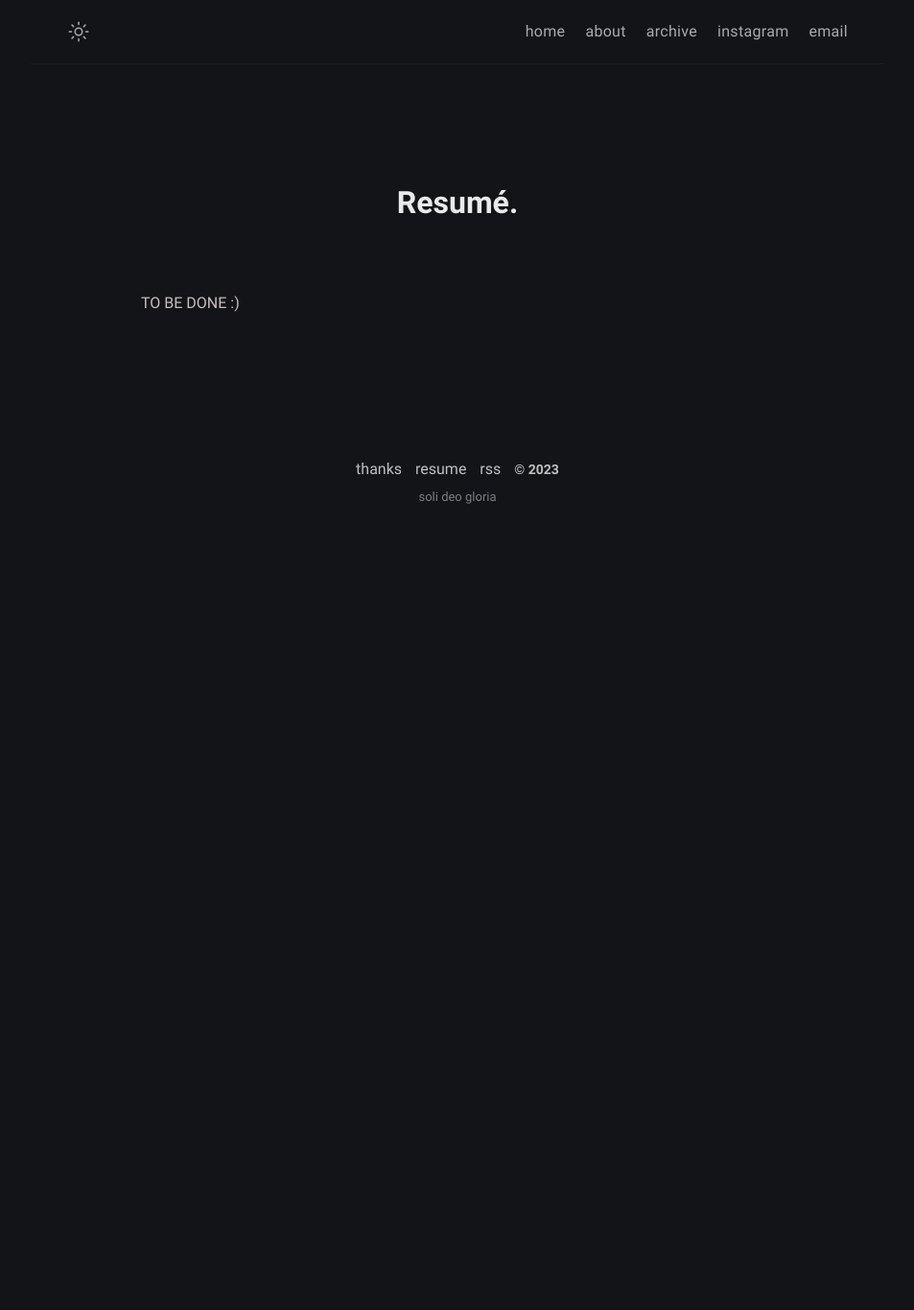
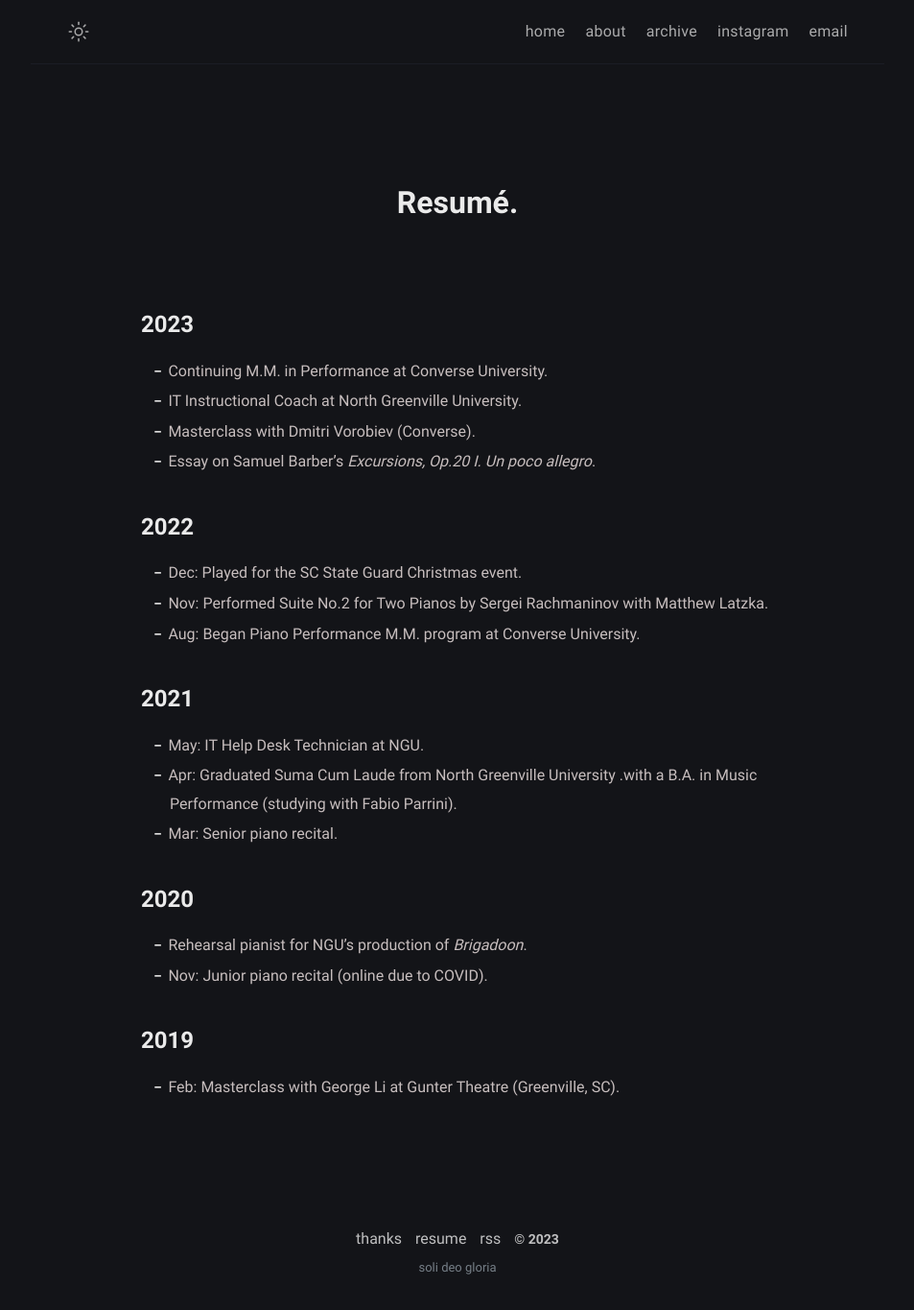
Before and after one commit to atrial-albumen/atrial-albumen.github.io, a Jekyll site: the page built from resume.md, in a window 1280 px wide. Shown: the whole page at 96% size, without its empty margins (163-1116 px from the left). Built offline with Jekyll 4.4.1, drawn with Linux system fonts in a browser that asks for light colours; before the commit the page ends 900 px from its top, so only the background shows below that.

Commit message:
Update resume.md

```diff
--- a/resume.md
+++ b/resume.md
@@ -6,4 +6,30 @@
 comments: false
 ---
 
-TO BE DONE :)
+# 2023
+
+* Continuing M.M. in Performance at Converse University.
+* IT Instructional Coach at North Greenville University.
+* Masterclass with Dmitri Vorobiev (Converse).
+* Essay on Samuel Barber's _Excursions, Op.20 I. Un poco allegro_.
+
+# 2022
+
+* Dec: Played for the SC State Guard Christmas event.
+* Nov: Performed Suite No.2 for Two Pianos by Sergei Rachmaninov with Matthew Latzka.
+* Aug: Began Piano Performance M.M. program at Converse University.
+
+# 2021
+
+* May: IT Help Desk Technician at NGU.
+* Apr: Graduated Suma Cum Laude from North Greenville University .with a B.A. in Music Performance (studying with Fabio Parrini).
+* Mar: Senior piano recital.
+
+# 2020
+
+* Rehearsal pianist for NGU's production of _Brigadoon_.
+* Nov: Junior piano recital (online due to COVID).
+
+# 2019
+
+* Feb: Masterclass with George Li at Gunter Theatre (Greenville, SC).
```
